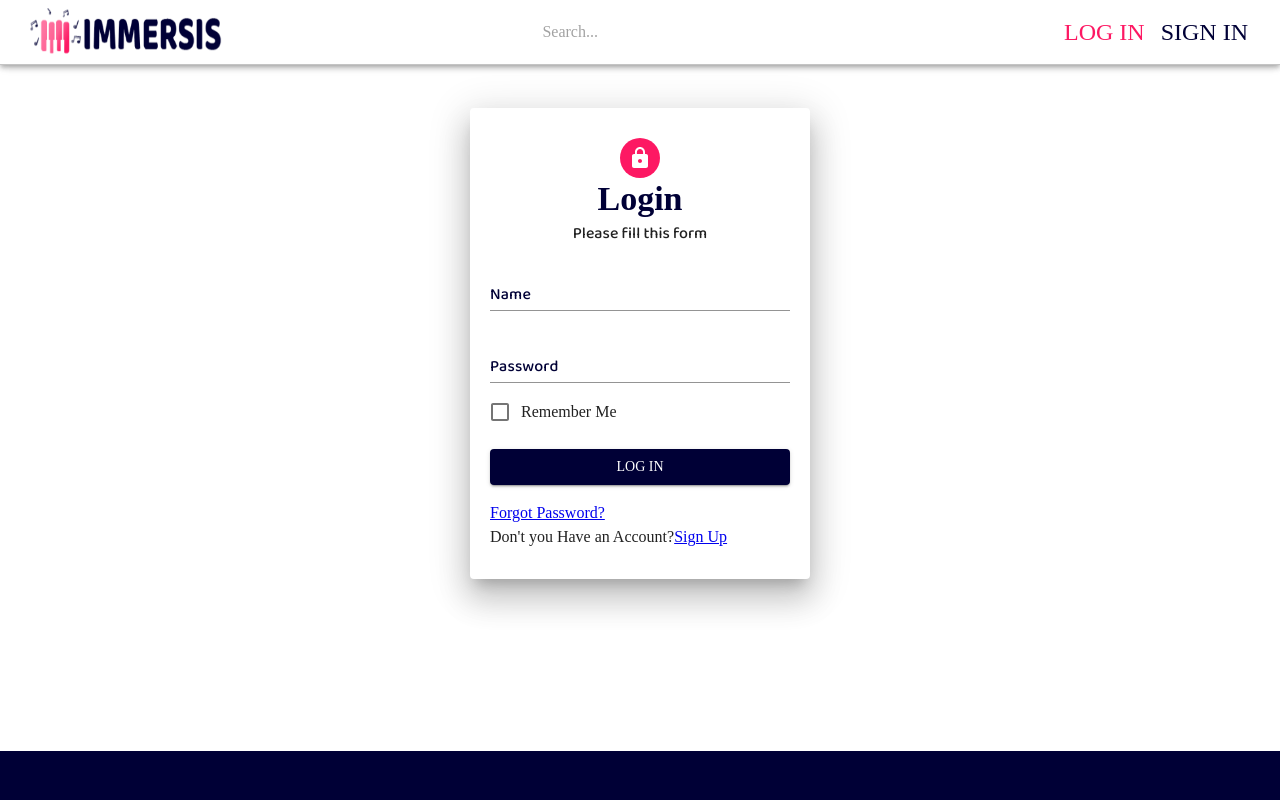
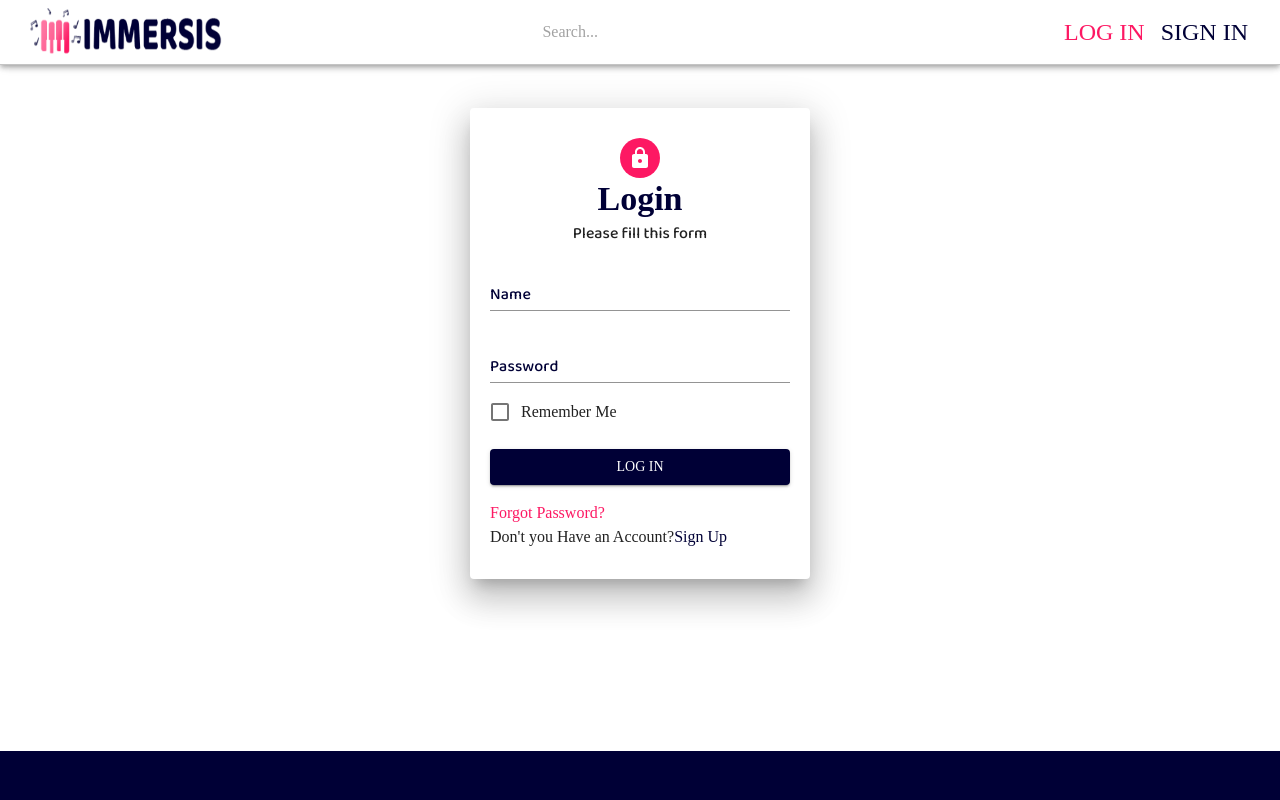
Before and after one commit to pesto-students/song-finder-frontend-f3-beta-2, a React (Create React App) app: page /login in a window 1280 px wide. Shown: the top 800 px of the page. Built offline with nearby package versions, Linux system fonts and the light colour scheme; a web font is replaced by a local one.

Commit message:
Login[Colors[class Name Change and colors added in Links]]

```diff
--- a/src/colors.js
+++ b/src/colors.js
@@ -22,6 +22,9 @@ const colors = {
     Link: {
         linkColor: 'rgba(0, 0, 54, 1)'
     },
+    LinkSecondary: {
+        linkColor: 'rgba(253, 24, 99, 1)'
+    },
     Avatar: {
         color: '#fd1863'
 
@@ -42,7 +45,7 @@ const colors = {
 
     },
     iconColorSecondary:{
-        background:'rgba(253, 24, 99, 1)',
+        background:'rgba(253, 24, 99, 1) !important',
 
     }
 };
--- a/src/components/UI/Login.js
+++ b/src/components/UI/Login.js
@@ -38,13 +38,18 @@ const useStyles = makeStyles(() => ({
         fontWeight: '700'
     },
     Avatar: {
-        backgroundColor: '#fd1863 !important'
+        backgroundColor: colors.iconColorSecondary.background
     },
     label: {
         fontFamily: '\'Baloo Da 2\', cursive !important'
     },
     Link: {
-        color: Link.linkColor
+        color: colors.LinkSecondary.linkColor,
+        textDecoration: 'none !important'
+    },
+    LinkSignUp:{
+        color:colors.Link.linkColor,
+        textDecoration: 'none !important'
     }
 
 }));
@@ -84,10 +89,10 @@ const Login = () => {
                             <Button type="submit" className={classes.button} fullWidth={true} variant="contained" color="secondary"
                             >Log In</Button>
                             <Typography>
-                                <Link color="#FF1700" underline="none" to="/forgotPassword" > Forgot Password?</Link>
+                                <Link className={classes.Link} to="/forgotPassword" > Forgot Password?</Link>
                             </Typography>
                             <Typography >Don&apos;t you Have an Account?
-                                <Link to={'/signup'} color="#000036" underline="none">
+                                <Link to={'/signup'} className={classes.LinkSignUp}>
                                     Sign Up
                                 </Link>
                             </Typography>
```
